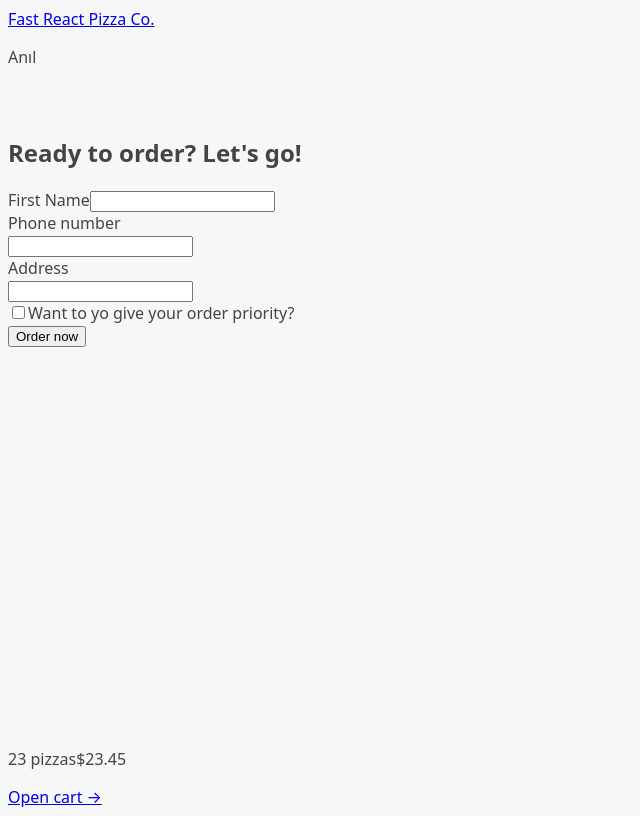
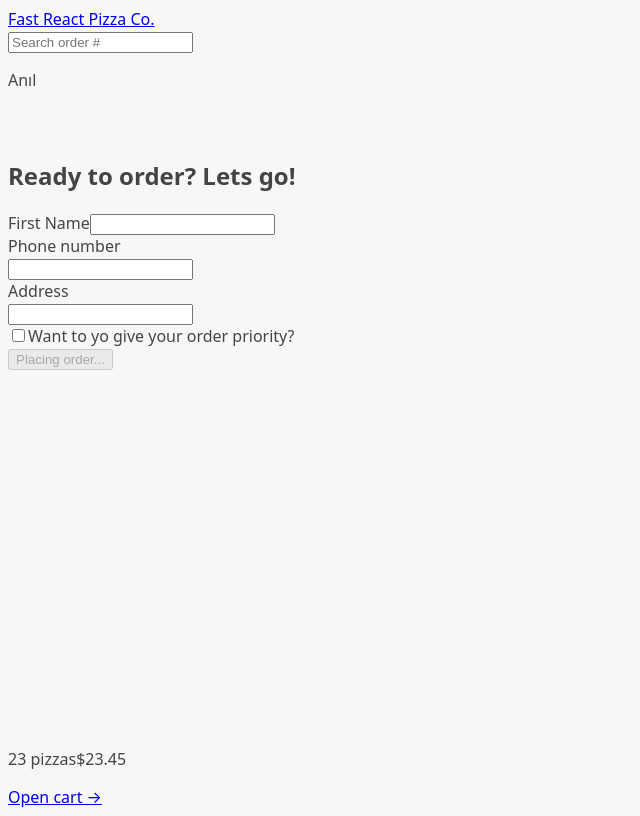
Before and after one commit to anilates97/React-FastPizzaDelivery, a React (Vite) app: page /order/new in a window 1280 px wide. Shown: the whole page, without its empty margins (0-640 px from the left). Built offline with nearby package versions, Linux system fonts and the light colour scheme.

Commit message:
fetch menus, fetch orders and fetch order by id completed

```diff
--- a/src/App.jsx
+++ b/src/App.jsx
@@ -3,8 +3,10 @@
 import Error from './ui/Error';
 import Menu, { loader as menuLoader } from './features/menu/Menu';
 import Cart from './features/cart/Cart';
-import CreateOrder from './features/order/CreateOrder';
-import Order from './features/order/Order';
+import CreateOrder, {
+  action as createOrderAction,
+} from './features/order/CreateOrder';
+import Order, { loader as orderLoader } from './features/order/Order';
 import AppLayout from './ui/AppLayout';
 
 const router = createBrowserRouter([
@@ -29,10 +31,13 @@
       {
         path: '/order/new',
         element: <CreateOrder />,
+        action: createOrderAction,
       },
       {
         path: '/order/:orderId',
         element: <Order />,
+        loader: orderLoader,
+        errorElement: <Error />,
       },
     ],
   },
--- a/src/features/order/CreateOrder.jsx
+++ b/src/features/order/CreateOrder.jsx
@@ -1,29 +1,31 @@
-import { useState } from "react";
+import { useState } from 'react';
+import { Form, redirect, useActionData, useNavigation } from 'react-router-dom';
+import { createOrder } from '../../services/apiRestaurant';
 
 // https://uibakery.io/regex-library/phone-number
 const isValidPhone = (str) =>
   /^\+?\d{1,4}?[-.\s]?\(?\d{1,3}?\)?[-.\s]?\d{1,4}[-.\s]?\d{1,4}[-.\s]?\d{1,9}$/.test(
-    str
+    str,
   );
 
 const fakeCart = [
   {
     pizzaId: 12,
-    name: "Mediterranean",
+    name: 'Mediterranean',
     quantity: 2,
     unitPrice: 16,
     totalPrice: 32,
   },
   {
     pizzaId: 6,
-    name: "Vegetale",
+    name: 'Vegetale',
     quantity: 1,
     unitPrice: 13,
     totalPrice: 13,
   },
   {
     pizzaId: 11,
-    name: "Spinach and Mushroom",
+    name: 'Spinach and Mushroom',
     quantity: 1,
     unitPrice: 15,
     totalPrice: 15,
@@ -33,12 +35,16 @@
 function CreateOrder() {
   // const [withPriority, setWithPriority] = useState(false);
   const cart = fakeCart;
+  const navigation = useNavigation();
+  const isSubmitting = (navigation.state = 'submitting');
+
+  const formErrors = useActionData();
 
   return (
     <div>
-      <h2>Ready to order? Let's go!</h2>
+      <h2>Ready to order? Lets go!</h2>
 
-      <form>
+      <Form method="POST">
         <div>
           <label>First Name</label>
           <input type="text" name="customer" required />
@@ -49,6 +55,7 @@
           <div>
             <input type="tel" name="phone" required />
           </div>
+          {formErrors?.phone && <p>{formErrors.phone}</p>}
         </div>
 
         <div>
@@ -70,11 +77,37 @@
         </div>
 
         <div>
-          <button>Order now</button>
+          <input type="hidden" name="cart" value={JSON.stringify(cart)} />
+          <button disabled={isSubmitting}>
+            {isSubmitting ? 'Placing order...' : 'Order now'}
+          </button>
         </div>
-      </form>
+      </Form>
     </div>
   );
 }
 
+export async function action({ request }) {
+  const formData = await request.formData();
+  const data = Object.fromEntries(formData);
+
+  const order = {
+    ...data,
+    cart: JSON.parse(data.cart),
+    priority: data.priority === 'on',
+  };
+
+  const errors = {};
+  if (!isValidPhone(order.phone))
+    errors.phone =
+      'Please give us your correct phone number. We might need it to contact you.';
+
+  if (Object.keys(errors).length > 0) return errors;
+
+  // if everything is okay, create new order and redirect
+  const newOrder = await createOrder(order);
+
+  return redirect(`/order/${newOrder.id}`);
+}
+
 export default CreateOrder;
--- a/src/features/order/Order.jsx
+++ b/src/features/order/Order.jsx
@@ -6,42 +6,12 @@
   formatDate,
 } from '../../utils/helpers';
 
-const order = {
-  id: 'ABCDEF',
-  customer: 'Jonas',
-  phone: '123456789',
-  address: 'Arroios, Lisbon , Portugal',
-  priority: true,
-  estimatedDelivery: '2027-04-25T10:00:00',
-  cart: [
-    {
-      pizzaId: 7,
-      name: 'Napoli',
-      quantity: 3,
-      unitPrice: 16,
-      totalPrice: 48,
-    },
-    {
-      pizzaId: 5,
-      name: 'Diavola',
-      quantity: 2,
-      unitPrice: 16,
-      totalPrice: 32,
-    },
-    {
-      pizzaId: 3,
-      name: 'Romana',
-      quantity: 1,
-      unitPrice: 15,
-      totalPrice: 15,
-    },
-  ],
-  position: '-9.000,38.000',
-  orderPrice: 95,
-  priorityPrice: 19,
-};
+import { getOrder } from '../../services/apiRestaurant';
+import { useLoaderData } from 'react-router-dom';
 
 function Order() {
+  const order = useLoaderData();
+
   // Everyone can search for all orders, so for privacy reasons we're gonna gonna exclude names or address, these are only for the restaurant staff
   const {
     id,
@@ -83,4 +53,9 @@
   );
 }
 
+export async function loader({ params }) {
+  const order = await getOrder(params.orderId);
+  return order;
+}
+
 export default Order;
--- /dev/null
+++ b/src/features/order/SearchOrder.jsx
@@ -0,0 +1,26 @@
+import { useState } from 'react';
+import { useNavigate } from 'react-router-dom';
+
+function SearchOrder() {
+  const [query, setQuery] = useState();
+  const navigate = useNavigate();
+
+  function handleSubmit(e) {
+    e.preventDefault();
+    if (!query) return;
+    navigate(`/order/${query}`);
+    setQuery('');
+  }
+
+  return (
+    <form onSubmit={handleSubmit}>
+      <input
+        placeholder="Search order #"
+        value={query}
+        onChange={(e) => setQuery(e.target.value)}
+      />
+    </form>
+  );
+}
+
+export default SearchOrder;
--- a/src/ui/Header.jsx
+++ b/src/ui/Header.jsx
@@ -1,9 +1,12 @@
 import { Link } from 'react-router-dom';
+import SearchOrder from '../features/order/SearchOrder';
 
 function Header() {
   return (
     <header>
       <Link to="/">Fast React Pizza Co.</Link>
+
+      <SearchOrder />
 
       <p>Anıl</p>
     </header>
```
